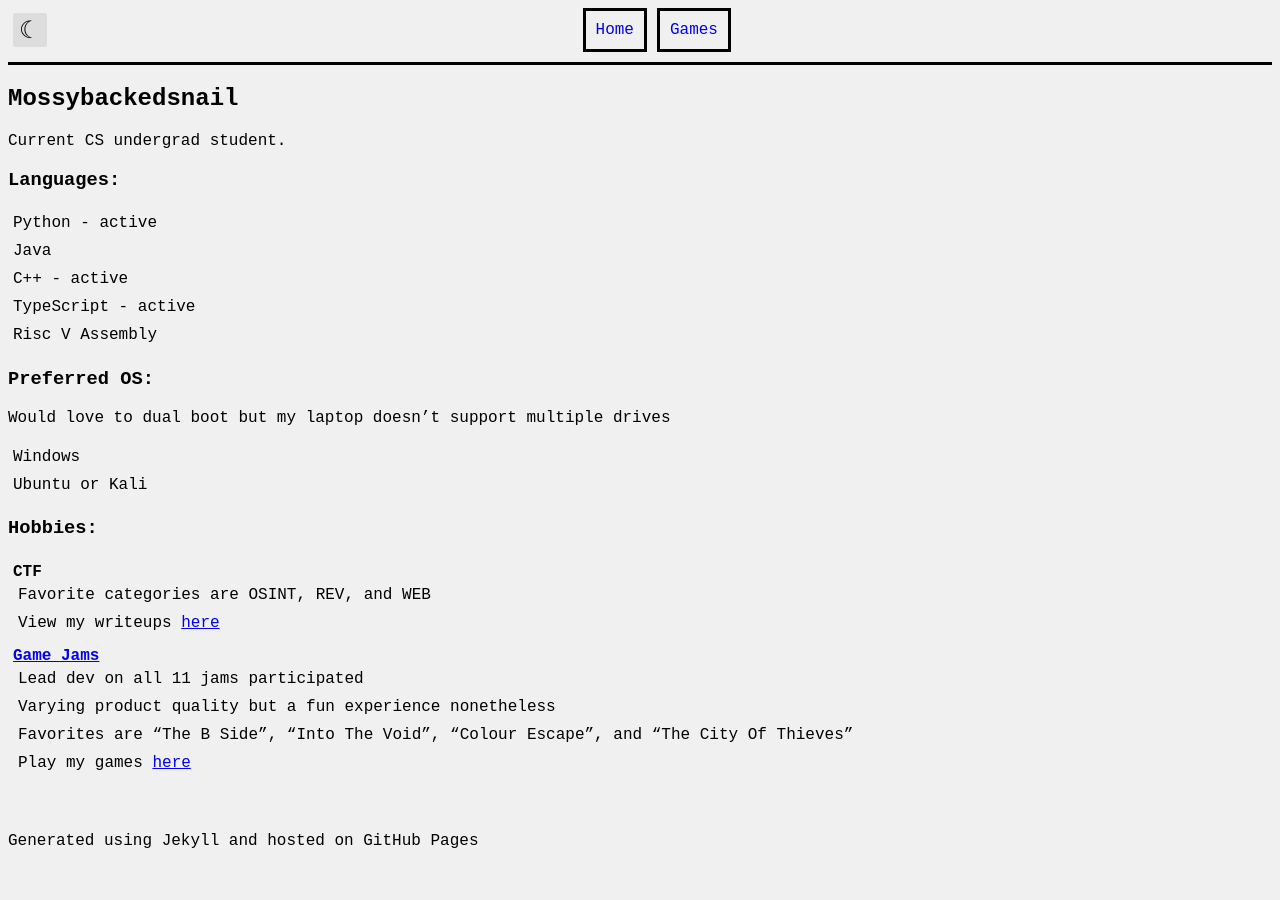
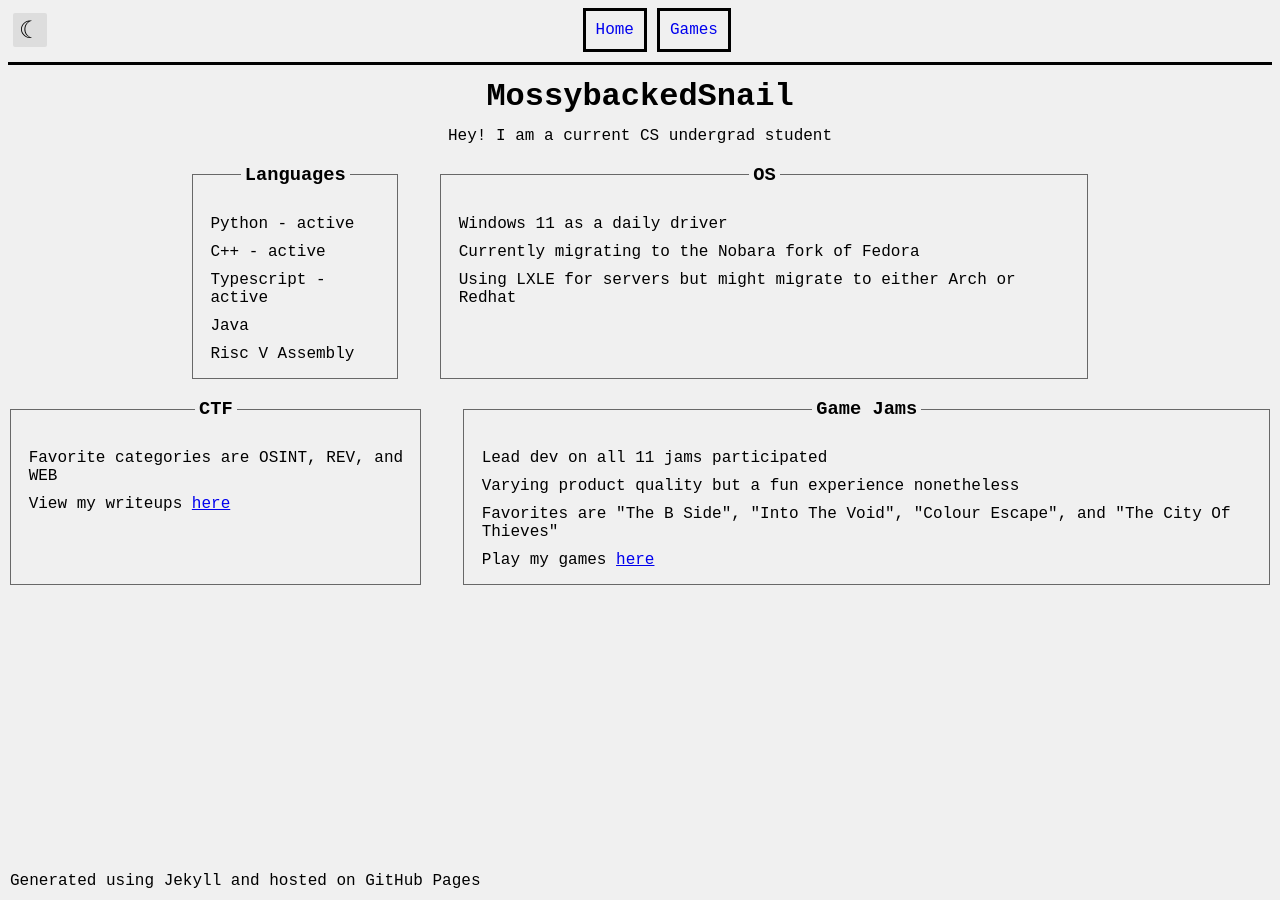
Before and after one commit to Mossybackedsnail/mossybackedsnail.github.io, a Jekyll site: the page built from index.html, in a window 1280 px wide. Built offline with Jekyll 4.4.1, drawn with Linux system fonts in a browser that asks for light colours.

Commit message:
Update Homepage / qol

```diff
--- a/_includes/footer.html
+++ b/_includes/footer.html
@@ -1,5 +1,5 @@
 <footer>
-    <div style="margin-top: 50px;">
+    <div style="position: absolute; bottom: 10px; left: 10px">
         Generated using Jekyll and hosted on GitHub Pages
     </div>
 </footer>
--- a/_includes/navigation.html
+++ b/_includes/navigation.html
@@ -1,7 +1,7 @@
 <nav class="open" style="display: flexbox; vertical-align: middle;">
     <ul id="horizontal-list" class="centered">
         {%- for entry in site.data.navbar -%}
-            <li class="block"><a href="{{entry.href}}" title="{{entry.name}}" style="text-decoration: none;">{{- entry.name -}}</a></li>
+                <li class="navitem"><a href="{{entry.href}}" title="{{entry.name}}" style="text-decoration: none;">{{- entry.name -}}</a></div>
         {%- endfor -%}
     </ul>
 </nav>
--- a/assets/styles/global.scss
+++ b/assets/styles/global.scss
@@ -1,6 +1,8 @@
 ---
 ---
-
+* {
+  box-sizing: border-box;
+}
 body{
     background-color: #F0F0F0;
     font-family: 'Courier New';
@@ -46,11 +48,12 @@ ul {
     justify-content: center;
 }
 
-.block {
+.navitem {
     display: inline-block;
   margin-right: 10px;
   padding: 10px;
   border-style: solid;
+  position: relative;
 }
 
 ul li {
@@ -71,3 +74,13 @@ ul li {
     display: flexbox;
     float: right;
 }
+
+fieldset {
+  align-items: center;
+  padding-left: 1%;
+  border: 1px solid;
+  border-color: #686868;
+  display: flex;
+  flex-direction: column;
+  text-align: center;
+}
--- a/games.html
+++ b/games.html
@@ -1,9 +1,10 @@
 ---
 layout: default
-title: Home
+title: Games
 ---
 
 <h1>Games</h1>
+All games were made for a game jam or competition and are hosted on my <a href="https://mossybacked.itch.io/">Itch.io</a> page.
 {%- for year in site.data.gamejams.games -%}
 <h2>{{ year.year }}</h2>
     {%- for game in year.games -%}
--- /dev/null
+++ b/index.html
@@ -0,0 +1,52 @@
+---
+layout: default
+title: Home
+---
+<div style="display: flex; flex-direction: column; align-items: center; width: 100%; height: 100%">
+<h1 style="margin-top: 1%; margin-bottom: 1%;">MossybackedSnail</h1>
+Hey! I am a current CS undergrad student
+
+<div style="display: flex; flex-direction: row; gap: 3%; width: 100%; justify-content: center;">
+    <fieldset>
+        <legend><h3 style=" margin-left:2px; margin-right:2px">Languages</h3></legend>
+    <ul style="text-align: left;">
+        <li>Python - active</li>
+        <li>C++ - active</li>
+        <li>Typescript - active</li>
+        <li>Java</li>
+        <li>Risc V Assembly</li>
+    </ul>
+</fieldset>
+
+    <fieldset>
+        <legend><h3 style="margin-left: 2px; margin-right: 2px">OS</h3></legend>
+        <ul style="text-align: left;">
+            <li>Windows 11 as a daily driver</li>
+            <li>Currently migrating to the Nobara fork of Fedora</li>
+            <li>Using LXLE for servers but might migrate to either Arch or Redhat</li>
+        </ul>
+    </fieldset>
+</div>
+
+        <div style="display:flex; flex-direction: row; gap: 3%;">
+
+            <fieldset>
+                <legend><h3 style="margin-left: 2px; margin-right: 2px;">CTF</h3></legend>
+                <ul style="text-align: left;">
+                    <li>Favorite categories are OSINT, REV, and WEB</li>
+                    <li> View my writeups <a href="https://github.com/Mossybackedsnail/CTF-Writeups">here</a></li>
+                </ul>
+            </fieldset>
+
+            <fieldset>
+                <legend><h3 style="margin-left: 2px; margin-right: 2px;">Game Jams</h3></legend>
+                <ul style="text-align: left;">
+                    <li>Lead dev on all 11 jams participated</li>
+                    <li>Varying product quality but a fun experience nonetheless</li>
+                    <li>Favorites are "The B Side", "Into The Void", "Colour Escape", and "The City Of Thieves"</li>
+                    <li>Play my games <a href="https://github.com/Mossybackedsnail/CTF-Writeups">here</a></li>
+                </ul>
+            </fieldset>
+        </div>
+
+</div>
--- a/index.md
+++ /dev/null
@@ -1,30 +0,0 @@
----
-layout: default
-title: Home
----
-
-## Mossybackedsnail
-
-Current CS undergrad student.
-
-### Languages:
-* Python - active
-* Java
-* C++ - active
-* TypeScript - active
-* Risc V Assembly
-
-### Preferred OS:
-Would love to dual boot but my laptop doesn't support multiple drives
-* Windows
-* Ubuntu or Kali
-
-### Hobbies:
-* **CTF**
-    * Favorite categories are OSINT, REV, and WEB
-    * View my writeups [here](https://github.com/Mossybackedsnail/CTF-Writeups)
-* **[Game Jams](/games.html)**
-    * Lead dev on all 11 jams participated
-    * Varying product quality but a fun experience nonetheless
-    * Favorites are "The B Side", "Into The Void", "Colour Escape", and "The City Of Thieves"
-    * Play my games [here](https://mossybacked.itch.io/)
```
